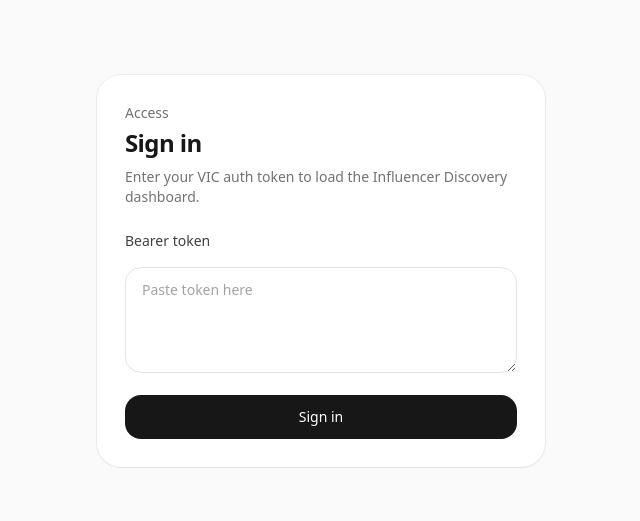
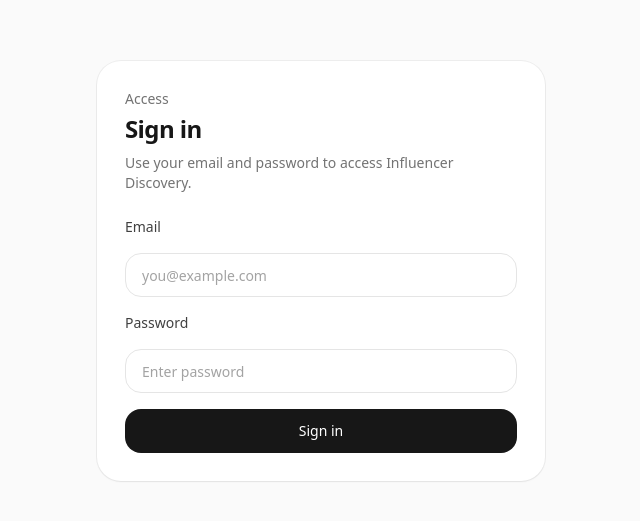
Before and after one commit to clarismetaverse/dash, a React (Create React App) app: page / in a window 1280 px wide. Shown: the part 129-650 px from the top of the page, without its empty margins (319-959 px from the left). Built offline with nearby package versions, Linux system fonts and the light colour scheme; no server answers.

Commit message:
Connect influencer discovery to Xano auth and search APIs

```diff
--- a/src/App.tsx
+++ b/src/App.tsx
@@ -3,17 +3,62 @@ import InfluencerDiscoveryPage from './InfluencerDiscoveryPage';
 
 const AUTH_TOKEN_STORAGE_KEY = 'vic_auth_token';
 
+const XANO_AUTH_ENDPOINT =
+  process.env.REACT_APP_XANO_AUTH_ENDPOINT ||
+  'https://xbut-eryu-hhsg.f2.xano.io/api:vGd6XDW3/auth/login';
+
+type SignInResponse = {
+  authToken?: string;
+  auth_token?: string;
+  token?: string;
+};
+
 function SignInPage({ onSignIn }: { onSignIn: (token: string) => void }) {
-  const [tokenInput, setTokenInput] = useState('');
+  const [email, setEmail] = useState('');
+  const [password, setPassword] = useState('');
+  const [loading, setLoading] = useState(false);
+  const [error, setError] = useState('');
 
-  function handleSubmit(event: FormEvent<HTMLFormElement>) {
+  async function handleSubmit(event: FormEvent<HTMLFormElement>) {
     event.preventDefault();
-    const trimmedToken = tokenInput.trim();
-    if (!trimmedToken) {
+
+    if (!email.trim() || !password) {
       return;
     }
 
-    onSignIn(trimmedToken);
+    setLoading(true);
+    setError('');
+
+    try {
+      const response = await fetch(XANO_AUTH_ENDPOINT, {
+        method: 'POST',
+        headers: {
+          'Content-Type': 'application/json'
+        },
+        body: JSON.stringify({
+          email: email.trim(),
+          password
+        })
+      });
+
+      if (!response.ok) {
+        throw new Error('Invalid email or password.');
+      }
+
+      const data = (await response.json()) as SignInResponse;
+      const token = data.auth_token || data.authToken || data.token || '';
+
+      if (!token) {
+        throw new Error('No auth token was returned by the server.');
+      }
+
+      onSignIn(token);
+    } catch (err) {
+      const message = (err as Error).message || 'Unable to sign in right now.';
+      setError(message);
+    } finally {
+      setLoading(false);
+    }
   }
 
   return (
@@ -21,27 +66,41 @@ function SignInPage({ onSignIn }: { onSignIn: (token: string) => void }) {
       <div className="w-full max-w-md rounded-3xl bg-white p-7 shadow-sm ring-1 ring-black/5">
         <p className="text-sm font-medium text-neutral-500">Access</p>
         <h1 className="mt-1 text-2xl font-semibold tracking-tight text-neutral-900">Sign in</h1>
-        <p className="mt-2 text-sm text-neutral-500">
-          Enter your VIC auth token to load the Influencer Discovery dashboard.
-        </p>
+        <p className="mt-2 text-sm text-neutral-500">Use your email and password to access Influencer Discovery.</p>
 
         <form className="mt-6 space-y-4" onSubmit={handleSubmit}>
-          <label className="block text-sm font-medium text-neutral-700" htmlFor="token">
-            Bearer token
+          <label className="block text-sm font-medium text-neutral-700" htmlFor="email">
+            Email
           </label>
-          <textarea
-            id="token"
-            rows={4}
-            placeholder="Paste token here"
-            value={tokenInput}
-            onChange={(e) => setTokenInput(e.target.value)}
-            className="w-full rounded-2xl border border-neutral-200 bg-white px-4 py-3 text-sm text-neutral-800 outline-none placeholder:text-neutral-400 focus:border-neutral-900"
+          <input
+            id="email"
+            type="email"
+            placeholder="you@example.com"
+            value={email}
+            onChange={(e) => setEmail(e.target.value)}
+            className="h-11 w-full rounded-2xl border border-neutral-200 bg-white px-4 text-sm text-neutral-800 outline-none placeholder:text-neutral-400 focus:border-neutral-900"
           />
+
+          <label className="block text-sm font-medium text-neutral-700" htmlFor="password">
+            Password
+          </label>
+          <input
+            id="password"
+            type="password"
+            placeholder="Enter password"
+            value={password}
+            onChange={(e) => setPassword(e.target.value)}
+            className="h-11 w-full rounded-2xl border border-neutral-200 bg-white px-4 text-sm text-neutral-800 outline-none placeholder:text-neutral-400 focus:border-neutral-900"
+          />
+
+          {error ? <p className="text-sm text-red-600">{error}</p> : null}
+
           <button
             type="submit"
-            className="h-11 w-full rounded-2xl bg-neutral-900 text-sm font-medium text-white transition hover:bg-neutral-800"
+            disabled={loading}
+            className="h-11 w-full rounded-2xl bg-neutral-900 text-sm font-medium text-white transition hover:bg-neutral-800 disabled:cursor-not-allowed disabled:opacity-60"
           >
-            Sign in
+            {loading ? 'Signing in...' : 'Sign in'}
           </button>
         </form>
       </div>
--- a/src/InfluencerDiscoveryPage.tsx
+++ b/src/InfluencerDiscoveryPage.tsx
@@ -3,36 +3,37 @@ import { useEffect, useMemo, useState } from 'react';
 type Creator = {
   id: number | string;
   name: string;
-  username: string;
-  nationality: string;
-  flag?: string;
+  bio: string;
+  profilePicUrl: string;
+  instagramUrl: string;
+  tiktokUrl: string;
 };
 
 type XanoCreator = {
   id?: number | string;
-  full_name?: string;
   name?: string;
-  username?: string;
-  handle?: string;
-  nationality?: string;
-  country_code?: string;
-  country?: string;
+  bio?: string;
+  IG_account?: string;
+  Tiktok_account?: string;
+  Profile_pic?: {
+    url?: string;
+  };
 };
 
 const XANO_SEARCH_ENDPOINT =
   process.env.REACT_APP_XANO_INFLUENCER_SEARCH_ENDPOINT ||
-  'https://xbut-eryu-hhsg.f2.xano.io/workspace/1-0/api/32/query/1812';
+  'https://xbut-eryu-hhsg.f2.xano.io/api:vGd6XDW3/search/user_turbo/dash';
 
 function normalizeCreator(creator: XanoCreator): Creator {
-  const name = creator.full_name || creator.name || creator.username || 'Unknown creator';
-  const username = creator.username || creator.handle || '';
-  const nationality = creator.nationality || creator.country_code || creator.country || '';
+  const name = creator.name || 'Unknown creator';
 
   return {
-    id: creator.id || `${name}-${username}`,
+    id: creator.id || `${name}`,
     name,
-    username: username.startsWith('@') || username.length === 0 ? username : `@${username}`,
-    nationality
+    bio: creator.bio || '',
+    profilePicUrl: creator.Profile_pic?.url || '',
+    instagramUrl: creator.IG_account || '',
+    tiktokUrl: creator.Tiktok_account || ''
   };
 }
 
@@ -46,6 +47,7 @@ export default function InfluencerDiscoveryPage({
   const countries = [
     { code: '', name: 'All countries', flag: '🌍' },
     { code: 'US', name: 'United States', flag: '🇺🇸' },
+    { code: 'AU', name: 'Australia', flag: '🇦🇺' },
     { code: 'IT', name: 'Italy', flag: '🇮🇹' },
     { code: 'GB', name: 'United Kingdom', flag: '🇬🇧' },
     { code: 'ES', name: 'Spain', flag: '🇪🇸' },
@@ -72,7 +74,7 @@ export default function InfluencerDiscoveryPage({
           method: 'POST',
           headers: {
             'Content-Type': 'application/json',
-            Authorization: `Bearer ${authToken}`
+            Authorization: authToken
           },
           body: JSON.stringify({
             q: trimmedSearch,
@@ -84,7 +86,7 @@ export default function InfluencerDiscoveryPage({
 
         if (!res.ok) {
           if (res.status === 401 || res.status === 403) {
-            throw new Error('Your token is invalid or expired. Please sign in again.');
+            throw new Error('Your session is invalid or expired. Please sign in again.');
           }
           throw new Error('Failed to fetch creators');
         }
@@ -166,21 +168,46 @@ export default function InfluencerDiscoveryPage({
                 className="rounded-3xl bg-white p-5 shadow-sm ring-1 ring-black/5 transition hover:-translate-y-0.5 hover:shadow-md"
               >
                 <div className="flex items-start gap-4">
+                  {creator.profilePicUrl ? (
+                    <img
+                      src={creator.profilePicUrl}
+                      alt={creator.name}
+                      className="h-14 w-14 rounded-2xl object-cover"
+                    />
+                  ) : (
                     <div className="flex h-14 w-14 items-center justify-center rounded-2xl bg-neutral-100 text-lg font-semibold text-neutral-600">
                       {creator.name
                         .split(' ')
                         .map((part: string) => part[0])
                         .join('')}
                     </div>
+                  )}
                   <div className="min-w-0 flex-1">
-                    <div className="flex items-center gap-2">
                     <h2 className="truncate text-base font-semibold text-neutral-900">{creator.name}</h2>
+                    <p className="mt-1 text-sm text-neutral-500">{creator.bio || 'No bio available'}</p>
+                    <div className="mt-2 flex flex-wrap gap-x-3 gap-y-1 text-sm text-neutral-700">
+                      {creator.instagramUrl ? (
+                        <a
+                          href={creator.instagramUrl}
+                          target="_blank"
+                          rel="noreferrer"
+                          className="underline underline-offset-2"
+                        >
+                          Instagram
+                        </a>
+                      ) : null}
+                      {creator.tiktokUrl ? (
+                        <a
+                          href={creator.tiktokUrl}
+                          target="_blank"
+                          rel="noreferrer"
+                          className="underline underline-offset-2"
+                        >
+                          TikTok
+                        </a>
+                      ) : null}
+                      {!creator.instagramUrl && !creator.tiktokUrl ? <span>No social linked</span> : null}
                     </div>
-                    <p className="text-sm text-neutral-500">{creator.username}</p>
-                    <p className="mt-2 text-sm text-neutral-700">
-                      {creator.flag || countries.find((c) => c.code === creator.nationality)?.flag || '🌍'}{' '}
-                      {countries.find((c) => c.code === creator.nationality)?.name || creator.nationality || 'Unknown'}
-                    </p>
                   </div>
                 </div>
               </div>
```
Lines whose indentation alone changed are shown as unchanged.
